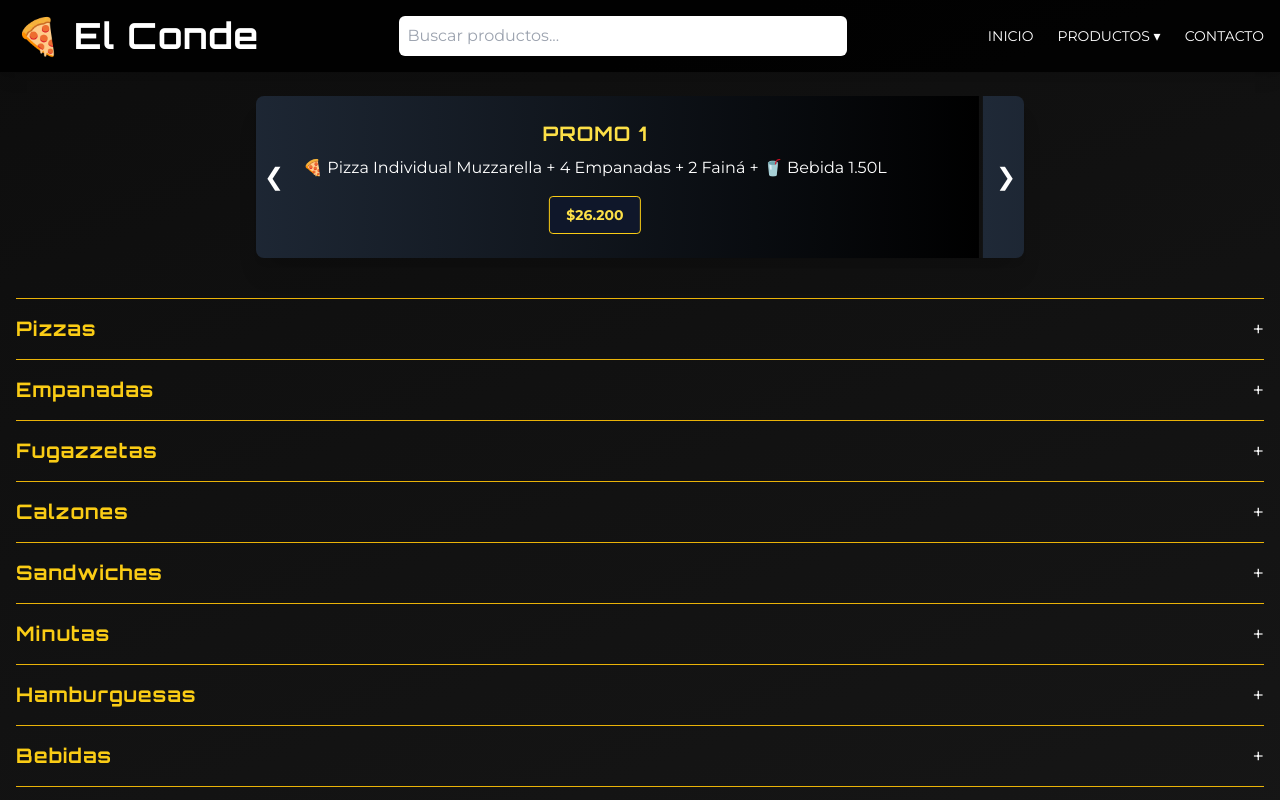
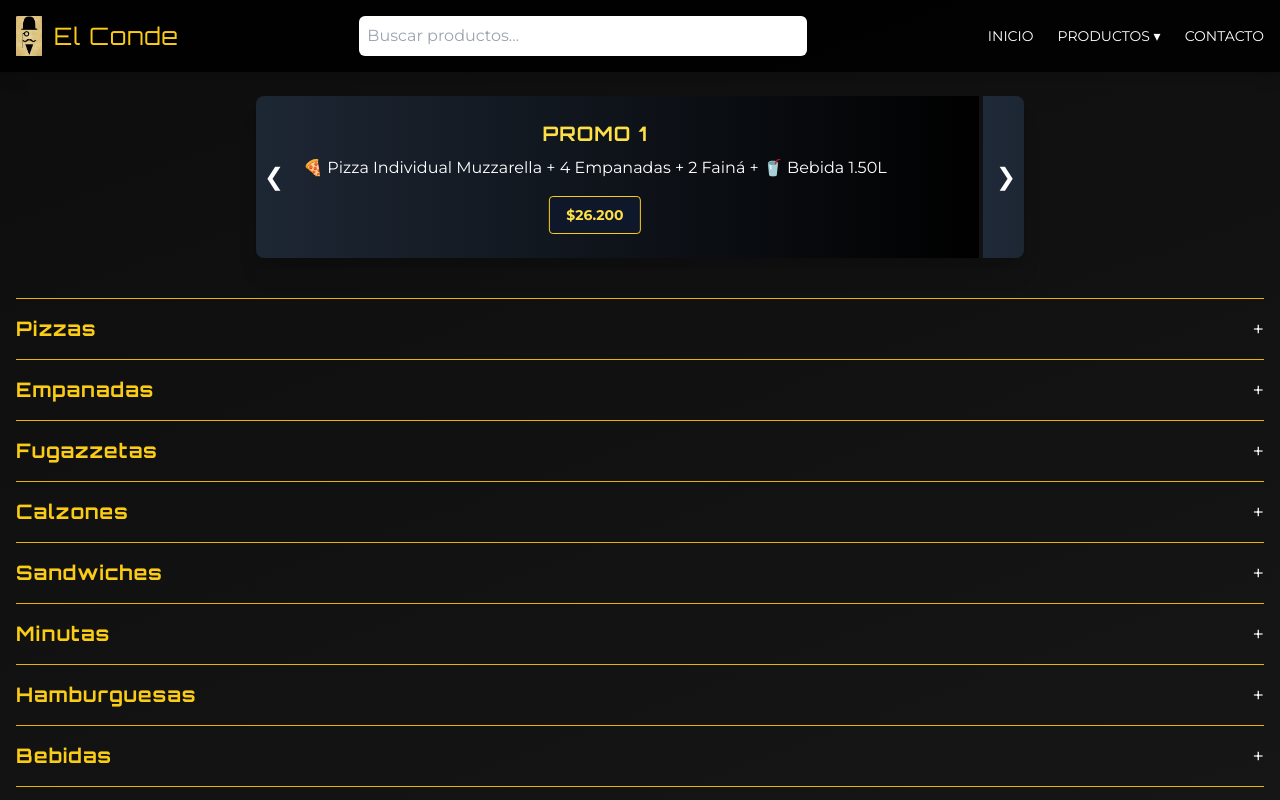
Before and after one commit to cuellogabriel/ElConde, a plain HTML site: page index.html in a window 1280 px wide. Shown: the top 800 px of the page. Drawn offline with nearby package versions, Linux system fonts and the light colour scheme.

Commit message:
cambio logo

```diff
--- a/index.html
+++ b/index.html
@@ -16,9 +16,10 @@
   <!-- 1. NAVBAR -->
   <header class="bg-black bg-opacity-90 py-3 md:py-4 shadow-lg">
     <nav class="container mx-auto flex flex-col md:flex-row items-center justify-between px-2 md:px-4">
-      <div class="flex items-center justify-center w-full md:w-auto mb-2 md:mb-0">
-        <h1 class="text-3xl md:text-4xl font-bold text-white">🍕 El Conde</h1>
-      </div>
+      <a href="#" class="flex items-center mb-2 md:mb-0">
+        <img src="pictu/a.JPG" alt="Logo El Conde" class="h-10 mr-3">
+        <h1 class="text-2xl text-yellow-400">El Conde</h1>
+      </a>
       <!-- search -->
       <div class="w-full md:flex-1 flex justify-center mb-2 md:mb-0">
         <input type="text" id="buscador" placeholder="Buscar productos..." class="w-full max-w-xs md:max-w-md text-black px-2 py-2 rounded-md" />
--- a/script.js
+++ b/script.js
@@ -161,7 +161,7 @@
 
     if (pago === 'Transferencia') {
       modalTitulo.textContent = 'Pago por Transferencia';
-      modalDato.textContent = '0000003100067553675592';
+      modalDato.textContent = 'elcondepizza.mp';
       modal.classList.remove('hidden');
       closeFormularioRetiro();
     } else if (pago === 'MercadoPago') {
```
Also changed, not shown: pictu/Logaso.png (added), pictu/a.JPG (added).
